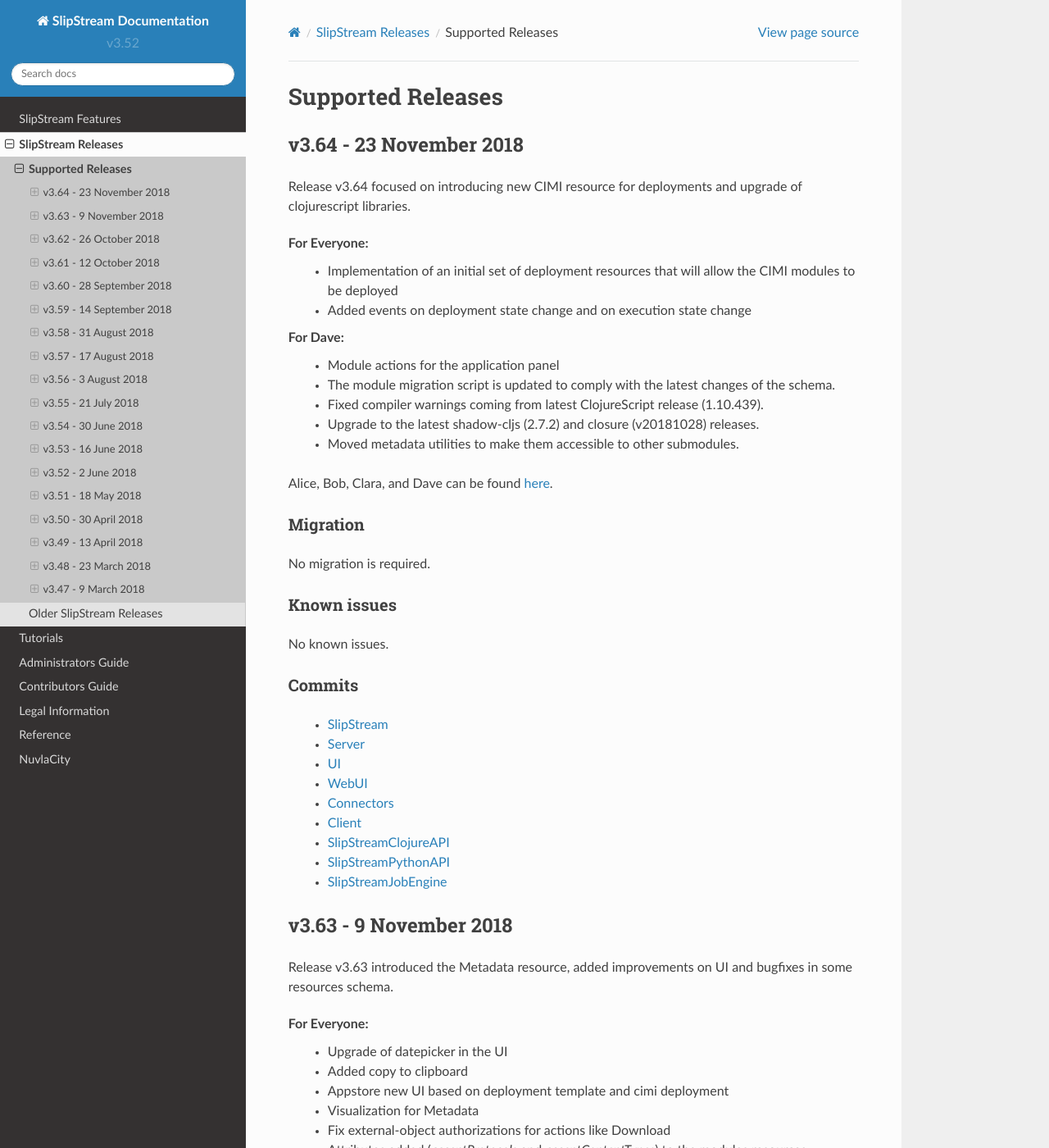
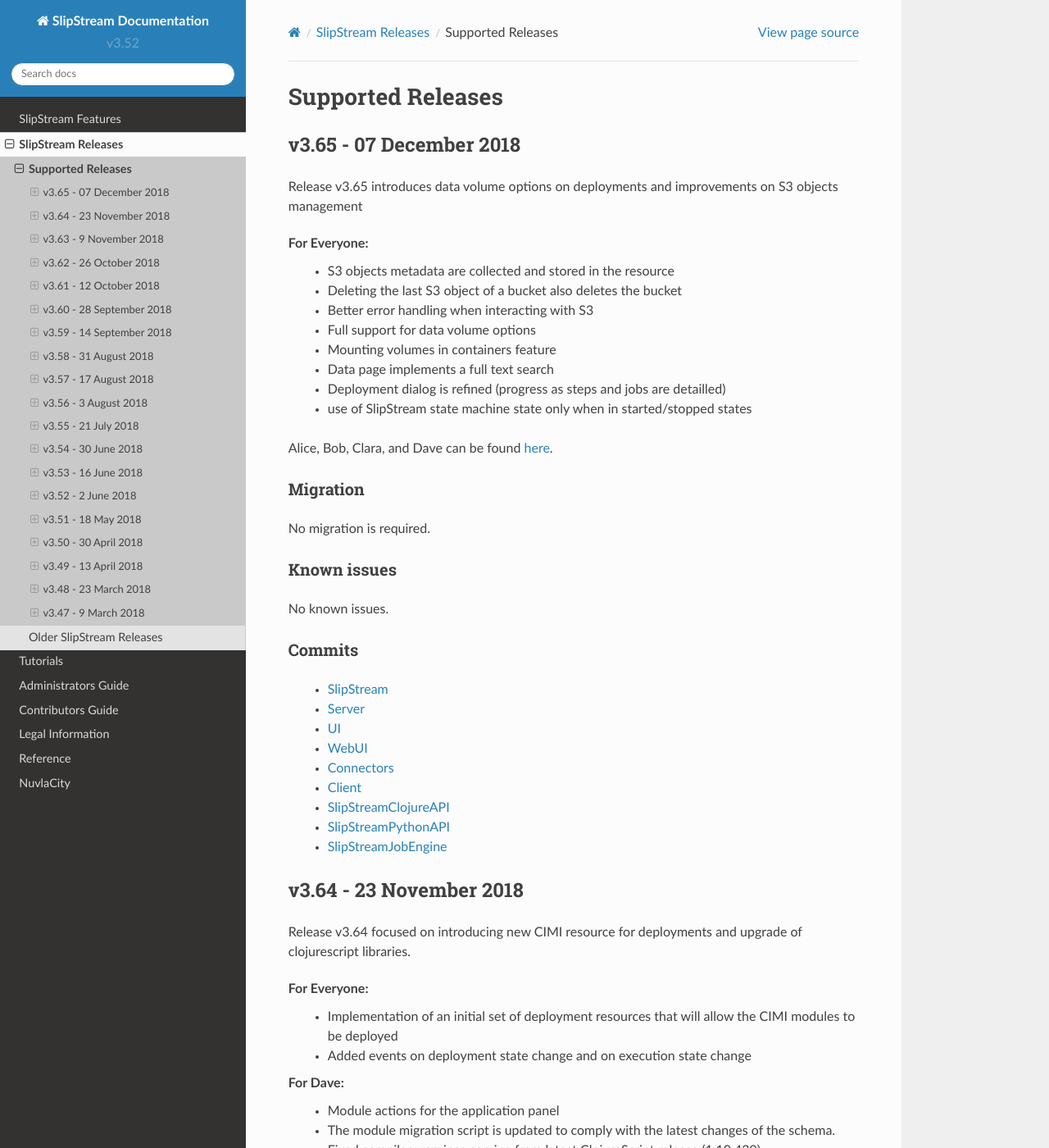
Before and after one commit to slipstream/SlipStreamDocumentation, a Sphinx documentation site: the page built from docs/release_notes/supported-releases.rst, in a window 1280 px wide and 1400 px high. Shown: the whole window at 82% size. Built offline with Sphinx 7.4.7 and the Read the Docs theme 2.0.0, drawn with Linux system fonts in a browser that asks for light colours.

Commit message:
release notes for v3.65

```diff
--- a/docs/release_notes/supported-releases.rst
+++ b/docs/release_notes/supported-releases.rst
@@ -1,5 +1,49 @@
 Supported Releases
 ==================
+v3.65 - 07 December 2018
+--------------------------
+
+Release v3.65 introduces data volume options on deployments
+and improvements on S3 objects management
+
+For Everyone:
+ - S3 objects metadata are collected and stored in the resource
+ - Deleting the last S3 object of a bucket also deletes the bucket
+ - Better error handling when interacting with S3
+ - Full support for data volume options
+ - Mounting volumes in containers feature
+ - Data page implements a full text search
+ - Deployment dialog is refined (progress as steps and jobs are detailled)
+ - use of SlipStream state machine state only when in started/stopped states
+
+Alice, Bob, Clara, and Dave can be found
+`here <http://sixsq.com/personae/>`_.
+
+Migration
+~~~~~~~~~
+
+No migration is required.
+
+
+Known issues
+~~~~~~~~~~~~
+
+No known issues.
+
+
+Commits
+~~~~~~~
+
+ -  `SlipStream <https://github.com/slipstream/SlipStream/compare/v3.64...v3.65>`__
+ -  `Server <https://github.com/slipstream/SlipStreamServer/compare/v3.64...v3.65>`__
+ -  `UI <https://github.com/slipstream/SlipStreamUI/compare/v3.64...v3.65>`__
+ -  `WebUI <https://github.com/slipstream/SlipStreamWebUI/compare/v3.64...v3.65>`__
+ -  `Connectors <https://github.com/slipstream/SlipStreamConnectors/compare/v3.64...v3.65>`__
+ -  `Client <https://github.com/slipstream/SlipStreamClient/compare/v3.64...v3.65>`__
+ -  `SlipStreamClojureAPI <https://github.com/slipstream/SlipStreamClojureAPI/compare/v3.64...v3.65>`__
+ -  `SlipStreamPythonAPI <https://github.com/slipstream/SlipStreamPythonAPI/compare/v3.64...v3.65>`__
+ -  `SlipStreamJobEngine <https://github.com/slipstream/SlipStreamJobEngine/compare/v3.64...v3.65>`__
+
 
 v3.64 - 23 November 2018
 --------------------------
```
